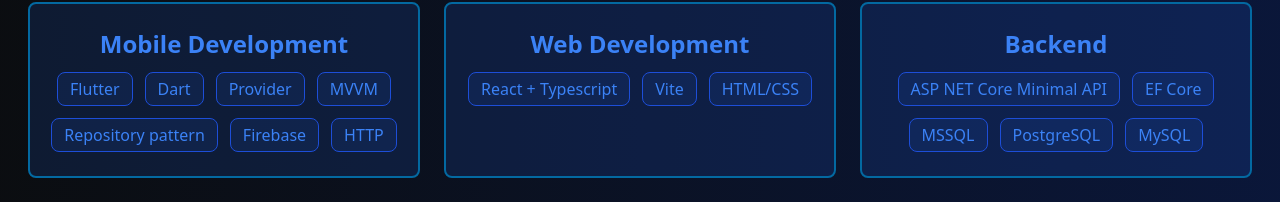
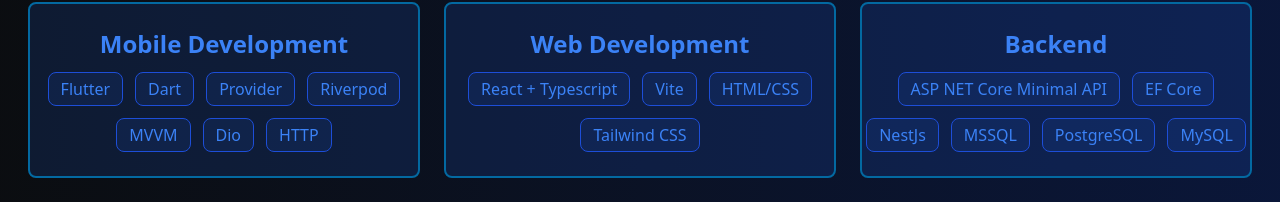
Before and after one commit to D0M1N1Kx/Portfolio, a React (Vite) app: page / in a window 1280 px wide. Shown: the part 556-758 px from the top of the page. Built offline with nearby package versions, Linux system fonts and the light colour scheme.

Commit message:
feature: change skills

```diff
--- a/src/components/body.tsx
+++ b/src/components/body.tsx
@@ -9,21 +9,22 @@
         "Flutter",
         "Dart",
         "Provider",
+        "Riverpod",
         "MVVM",
-        "Repository pattern",
-        "Firebase",
+        "Dio",
         "HTTP",
       ],
     },
     {
       title: "Web Development",
-      items: ["React + Typescript", "Vite", "HTML/CSS"],
+      items: ["React + Typescript", "Vite", "HTML/CSS", "Tailwind CSS"],
     },
     {
       title: "Backend",
       items: [
         "ASP NET Core Minimal API",
         "EF Core",
+        "NestJs",
         "MSSQL",
         "PostgreSQL",
         "MySQL",
```
